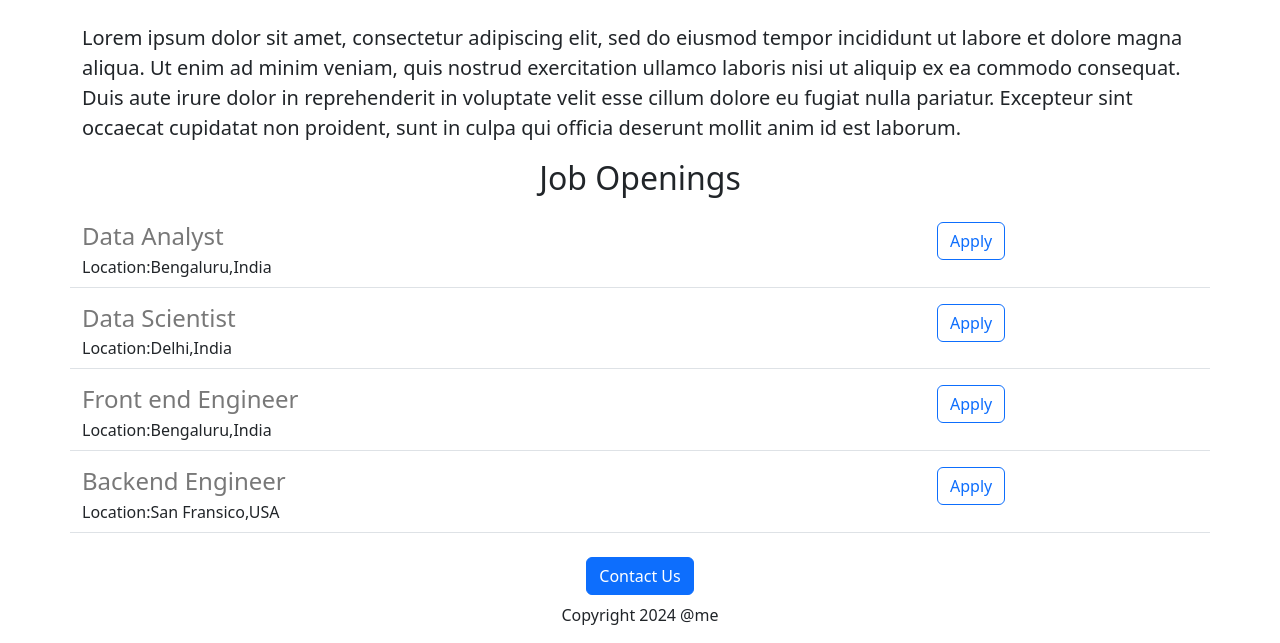
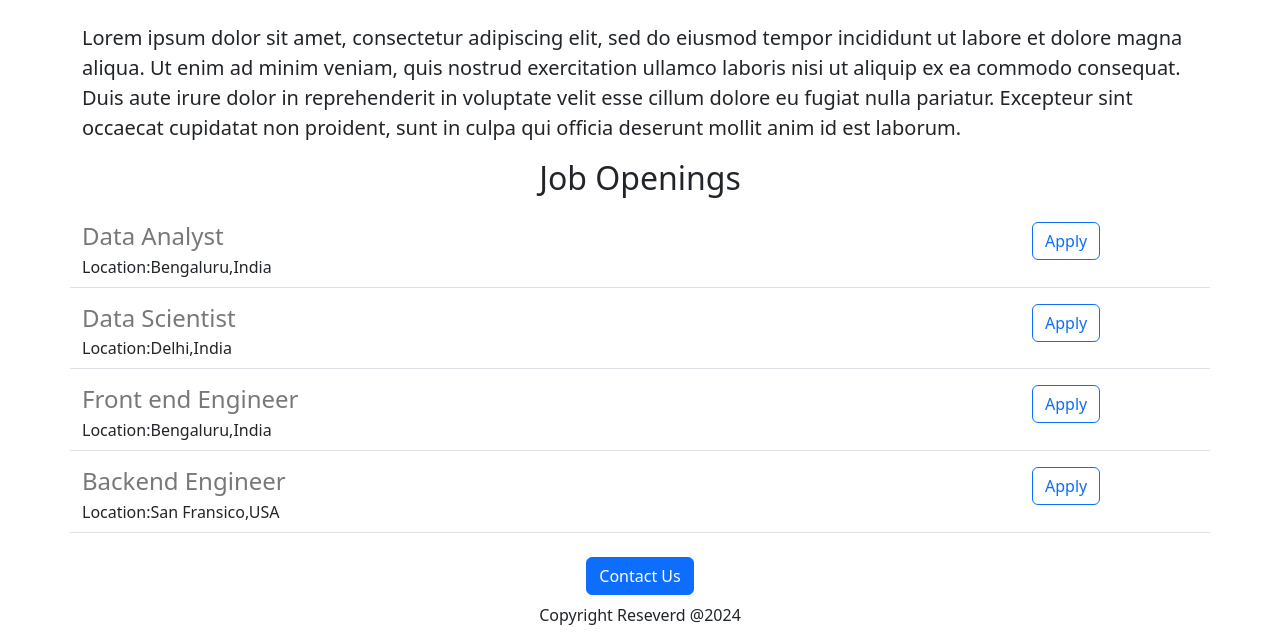
Before and after one commit to abanis24/Flask_App, a Flask app: page / in a window 1280 px wide. Shown: the part 543-1186 px from the top of the page. Run offline with Flask 3, Linux system fonts and the light colour scheme.

Commit message:
modfied job apply button and fixed navbar

```diff
--- a/templates/home.html
+++ b/templates/home.html
@@ -28,7 +28,7 @@
     </div>
     <div class="text-center">
   <button class="btn btn-primary mt-2 mb-2">Contact Us</button>
-      <p>Copyright 2024 @me</p>
+      <p>Copyright Reseverd @2024</p>
     </div>
 
       </div>
--- a/templates/jobitem.html
+++ b/templates/jobitem.html
@@ -1,11 +1,10 @@
 <div class="border-bottom row" style="margin-bottom:16px; padding-bottom:8px;">
-  <div class="col-9">
-      <h4
-        style="color:rgb(120,120,120);margin-bottom:4px; ">{{job['Postion']}}
+  <div class="col-10">
+      <h4        style="color:rgb(120,120,120);margin-bottom:4px; ">{{job['Postion']}}
       </h4>
       <div>Location:{{job['Location']}}</div>
   </div>
-  <div class="col-3">
+  <div class="col-2">
     <button type="button" class="btn btn-outline-primary">Apply</button>
   </div>
 </div>
```
